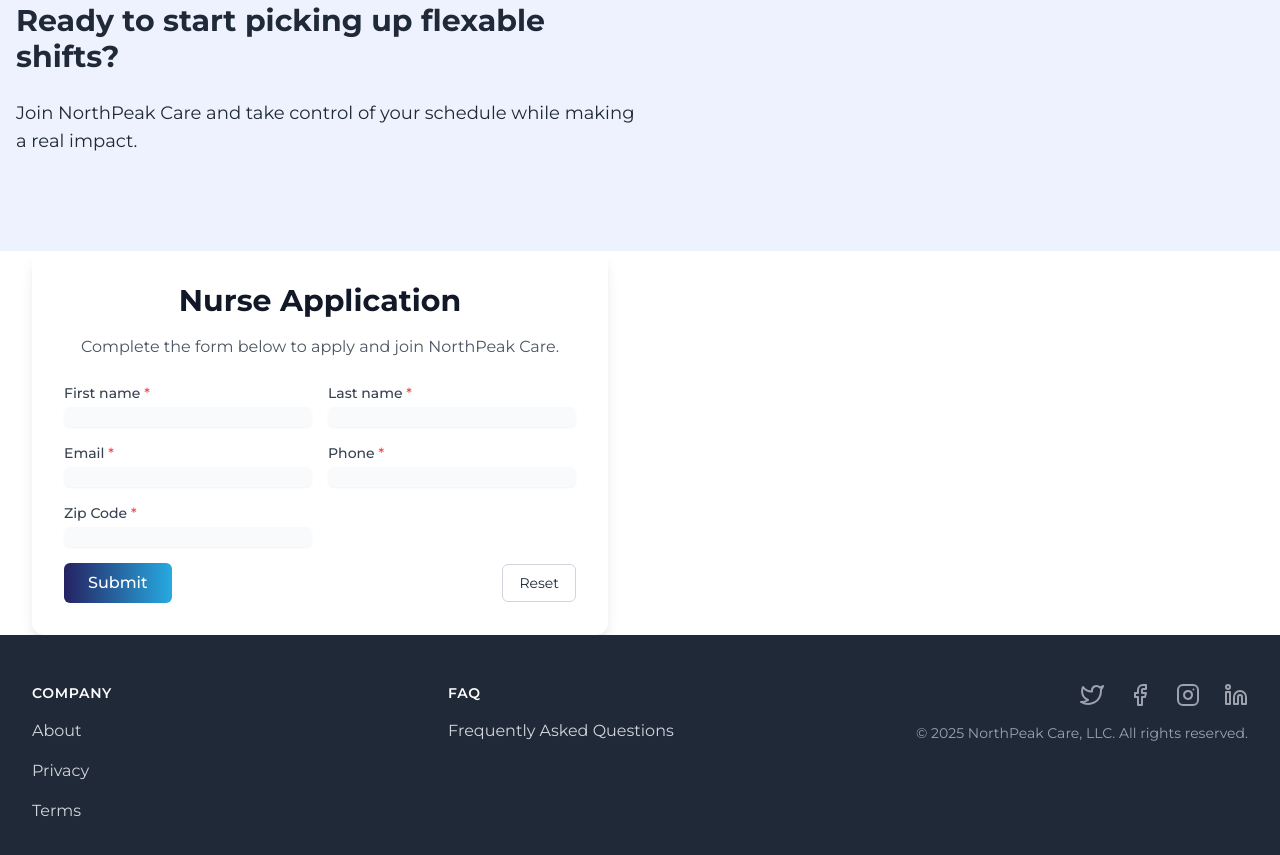
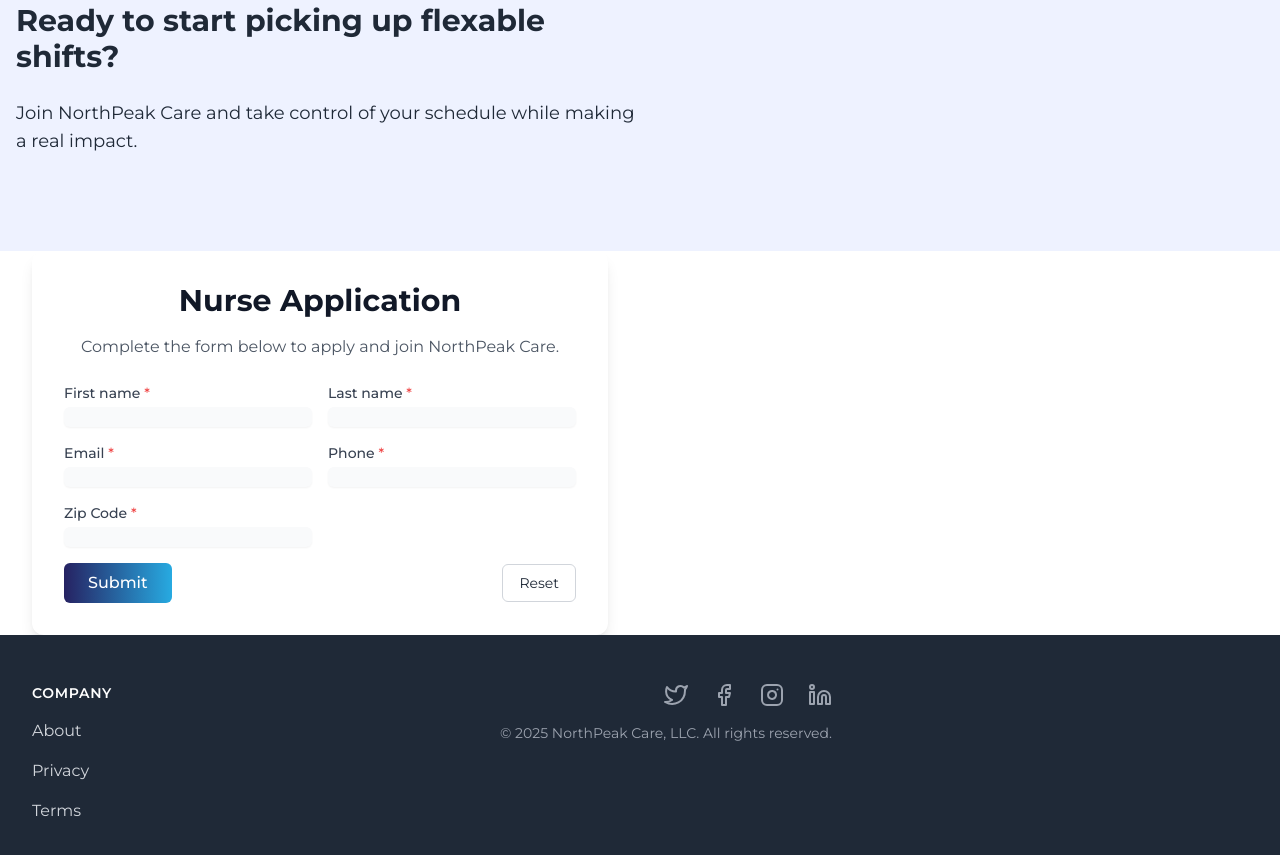
Before and after one commit to InfusionMatch/Newsite, a plain HTML site: page for-nurses.html in a window 1280 px wide. Shown: the part 2667-3522 px from the top of the page. Drawn offline with nearby package versions, Linux system fonts and the light colour scheme.

Commit message:
Update for-nurses.html

```diff
--- a/for-nurses.html
+++ b/for-nurses.html
@@ -392,12 +392,6 @@ function toggleFAQ(el) {
           <li><a href="terms.html" class="text-gray-300 hover:text-white">Terms</a></li>
         </ul>
       </div>
-      <div>
-        <h3 class="text-white text-sm font-semibold tracking-wider uppercase">FAQ</h3>
-        <ul class="mt-4 space-y-4">
-          <li><a href="faq.html" class="text-gray-300 hover:text-white">Frequently Asked Questions</a></li>
-        </ul>
-      </div>
       <div class="flex flex-col md:items-end">
         <div class="flex space-x-6 mb-4">
           <a href="#" class="text-gray-400 hover:text-white"><i data-feather="twitter"></i></a>
```
